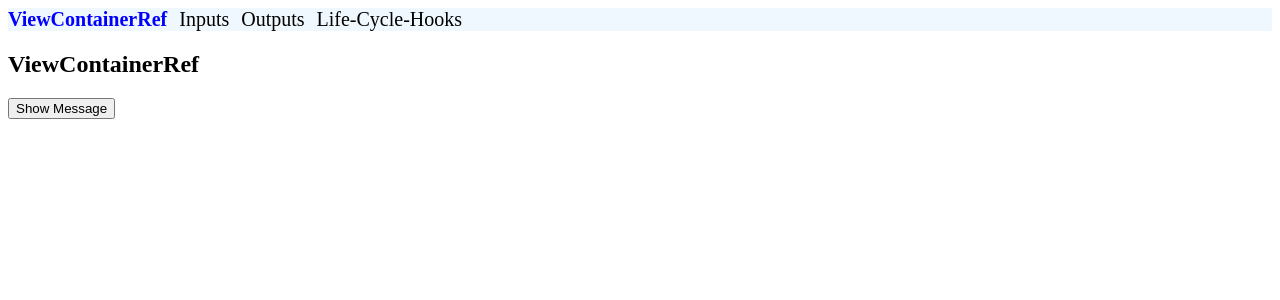
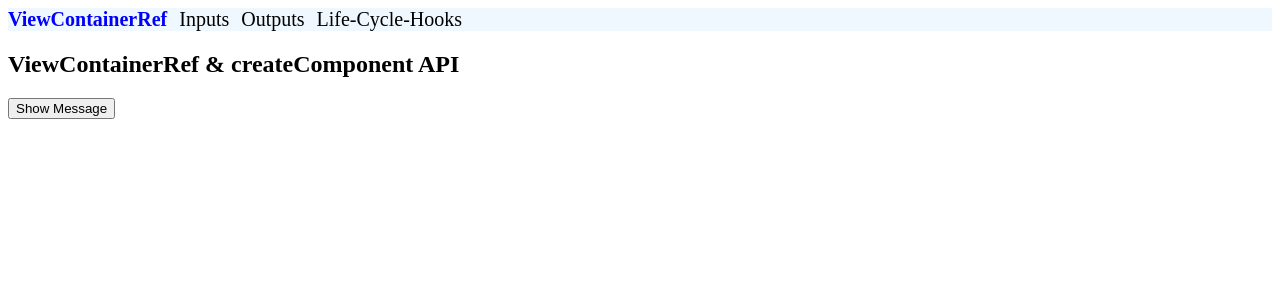
Before and after one commit to johndavid0707/Angular-Practice, an Angular app: page /dynamic-component-creation in a window 1280 px wide. Shown: the top 300 px of the page. Built offline with nearby package versions, Linux system fonts and the light colour scheme.

Commit message:
Fix: Changes

```diff
--- a/src/app/dynamic-component-creation/lifecycle-hooks-component/lifecycle-hooks-component.html
+++ b/src/app/dynamic-component-creation/lifecycle-hooks-component/lifecycle-hooks-component.html
@@ -1,4 +1,4 @@
-<h2>LifeCycle Hooks</h2>
+<h2>LifeCycle Hooks & Cleanup</h2>
 
 <button (click)="clickHere()">Click Here!</button>
 
--- a/src/app/dynamic-component-creation/view-container-ref-component/view-container-ref-component.html
+++ b/src/app/dynamic-component-creation/view-container-ref-component/view-container-ref-component.html
@@ -1,4 +1,4 @@
-<h2>ViewContainerRef</h2>
+<h2>ViewContainerRef & createComponent API</h2>
 
 <button (click)="showMessage()">Show Message</button>
 
```
